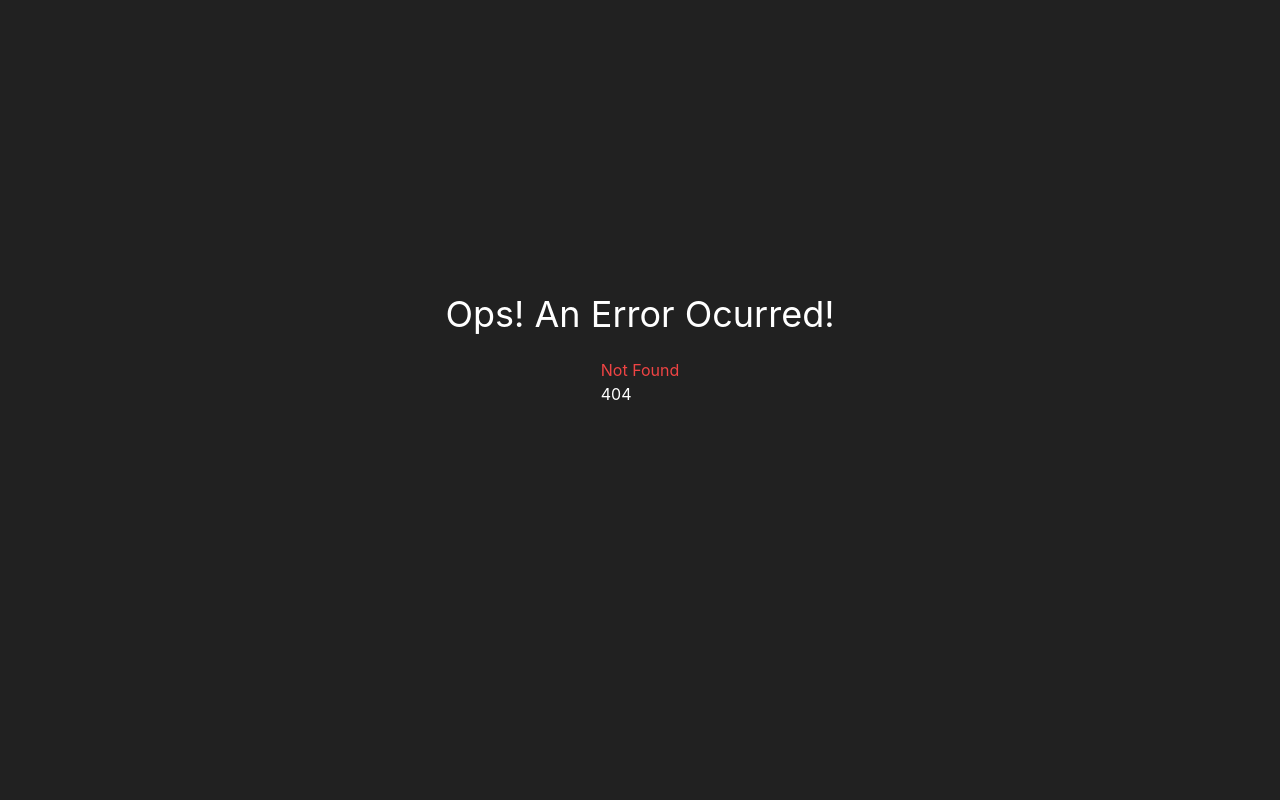
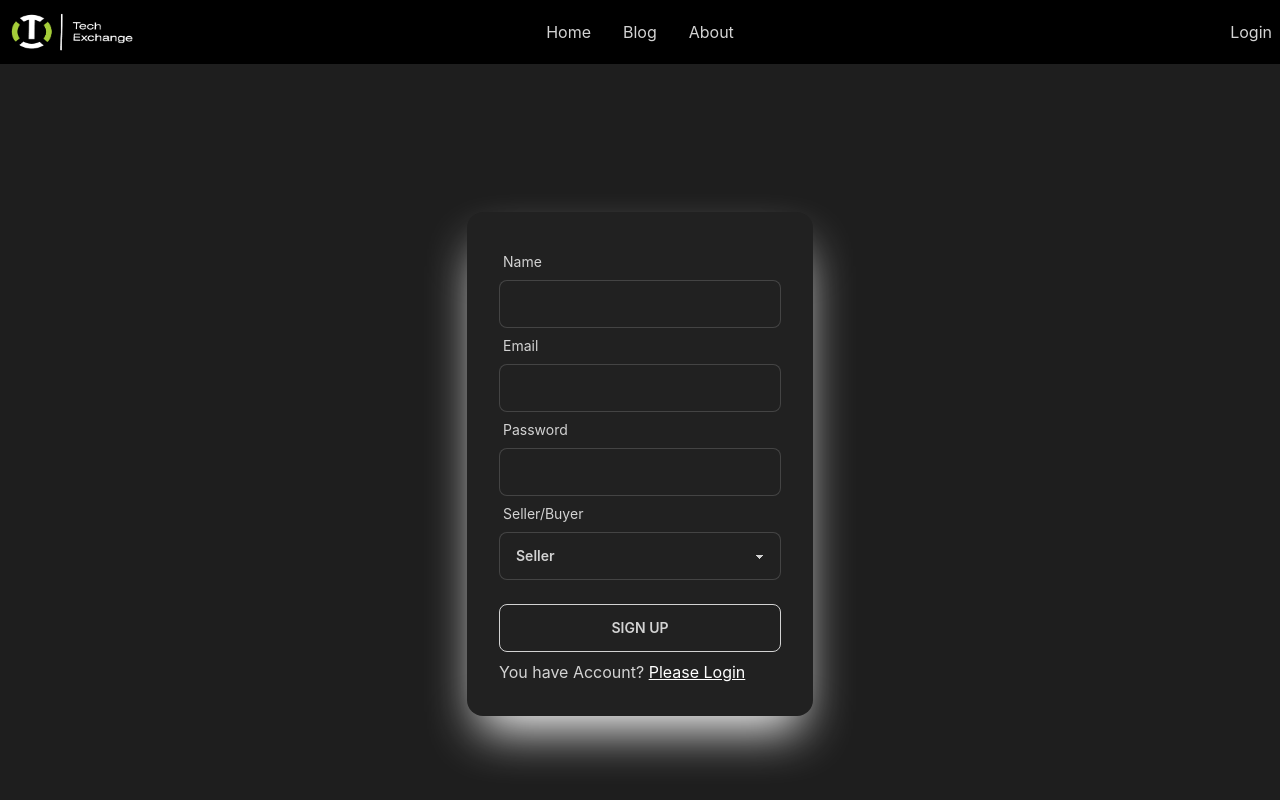
Before and after one commit to Mihir160/b612-used-products-resale-clients-side, a React (Create React App) app: page /register in a window 1280 px wide. Before the commit this address had no page. Shown: the top 800 px of the page. Built offline with nearby package versions, Linux system fonts and the light colour scheme.

Commit message:
register design add

```diff
--- a/src/Components/Login/Login.js
+++ b/src/Components/Login/Login.js
@@ -65,7 +65,7 @@ const Login = () => {
                                     {loginError && <p className='text-red-600'>{loginError}</p>}
                                 </div>
                             </form>
-                            <p>You have no Account? <Link className='text-white underline' to="/signup">Please Create new Account</Link></p>
+                            <p>You have no Account? <Link className='text-white underline' to="/register">Please Create new Account</Link></p>
                             <div className="divider">OR</div>
                             <button className='btn btn-outline w-full'><FaGoogle className='m-2'></FaGoogle> GOOGLE</button>
                         </div>
--- /dev/null
+++ b/src/Components/Register/Register.js
@@ -0,0 +1,92 @@
+import React, { useState } from 'react';
+import { useForm } from 'react-hook-form';
+import { Link } from 'react-router-dom';
+const Register = () => {
+    const { register, formState: { errors }, handleSubmit } = useForm();
+    const [signUpError, setSignUPError] = useState('');
+    const [createdUserEmail, setCreatedUserEmail] = useState('')
+    const handleSignUp = (data) => {
+        setSignUPError('');
+        // createUser(data.email, data.password)
+        //     .then(result => {
+        //         const user = result.user;
+        //         console.log(user);
+        //         toast('User Created Successfully.')
+        //         const userInfo = {
+        //             displayName: data.name
+        //         }
+        //         updateUser(userInfo)
+        //             .then(() => {
+        //                 saveUser(data.name, data.email);
+        //             })
+        //             .catch(err => console.log(err));
+        //     })
+        //     .catch(error => {
+        //         console.log(error)
+        //         setSignUPError(error.message)
+        //     });
+    }
+    return (
+        <div>
+            <div className="hero min-h-screen bg-base-200">
+                <div className="hero-content">
+
+                    <div className="card flex-shrink-0 w-full max-w-sm shadow-2xl shadow-white bg-base-100">
+                        <div className="card-body">
+                            <form onSubmit={handleSubmit(handleSignUp)}>
+                                <div className="form-control w-full max-w-xs">
+                                    <label className="label"> <span className="label-text">Name</span></label>
+                                    <input type="text" {...register("name", {
+                                        required: "Name is Required"
+                                    })} className="input input-bordered w-full max-w-xs" />
+                                    {errors.name && <p className='text-red-500'>{errors.name.message}</p>}
+                                </div>
+                                <div className="form-control w-full max-w-xs">
+                                    <label className="label"> <span className="label-text">Email</span></label>
+                                    <input type="text"
+                                        {...register("email", {
+                                            required: "Email Address is required"
+                                        })}
+                                        className="input input-bordered w-full max-w-xs" />
+                                    {errors.email && <p className='text-red-600'>{errors.email?.message}</p>}
+                                </div>
+                                <div className="form-control w-full max-w-xs">
+                                    <label className="label"> <span className="label-text">Password</span></label>
+                                    <input type="password"
+                                        {...register("password", {
+                                            required: "Password is required",
+                                            minLength: { value: 6, message: 'Password must be 6 characters or longer' }
+                                        })}
+                                        className="input input-bordered w-full max-w-xs" />
+
+                                    {errors.password && <p className='text-red-600'>{errors.password?.message}</p>}
+                                </div>
+                                <div className="form-control w-full max-w-xs">
+                                    <label className="label"> <span className="label-text">Seller/Buyer</span></label>
+                                    <select
+                                        {...register('seller/Buyer')}
+                                        className="select input-bordered w-full max-w-xs">
+
+                                         <option>Seller</option>
+                                         <option>Buyer</option>
+
+
+
+                                    </select>
+                                </div>
+                                <input className='btn btn-outline w-full mt-6' value="Sign Up" type="submit" />
+                                <div>
+                                    {/* {loginError && <p className='text-red-600'>{loginError}</p>} */}
+                                </div>
+                            </form>
+                            <p>You have  Account? <Link className='text-white underline' to="/login">Please Login</Link></p>
+
+                        </div>
+                    </div>
+                </div>
+            </div>
+        </div>
+    );
+};
+
+export default Register;
--- a/src/Components/Routes/Routes.js
+++ b/src/Components/Routes/Routes.js
@@ -5,6 +5,7 @@ import Home from "../Home/Home";
 import Main from "../Layout/Main";
 import Login from "../Login/Login";
 import Products from "../Products/Products";
+import Register from "../Register/Register";
 import ErrorDisplay from "../Shared/ErrorDisplay/ErrorDisplay";
 
 const router = createBrowserRouter([
@@ -25,6 +26,10 @@ const router = createBrowserRouter([
             {
                 path:'/login',
                 element:<Login></Login>
+            },
+            {
+                path:'/register',
+                element:<Register></Register>
             }
 
         ]
```
